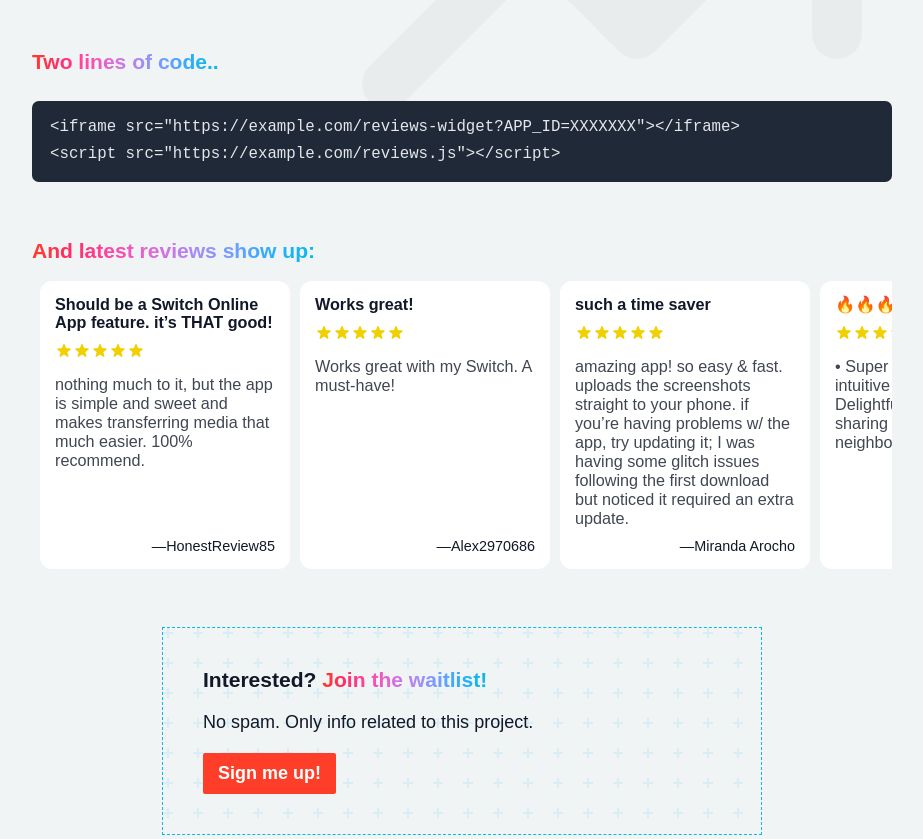
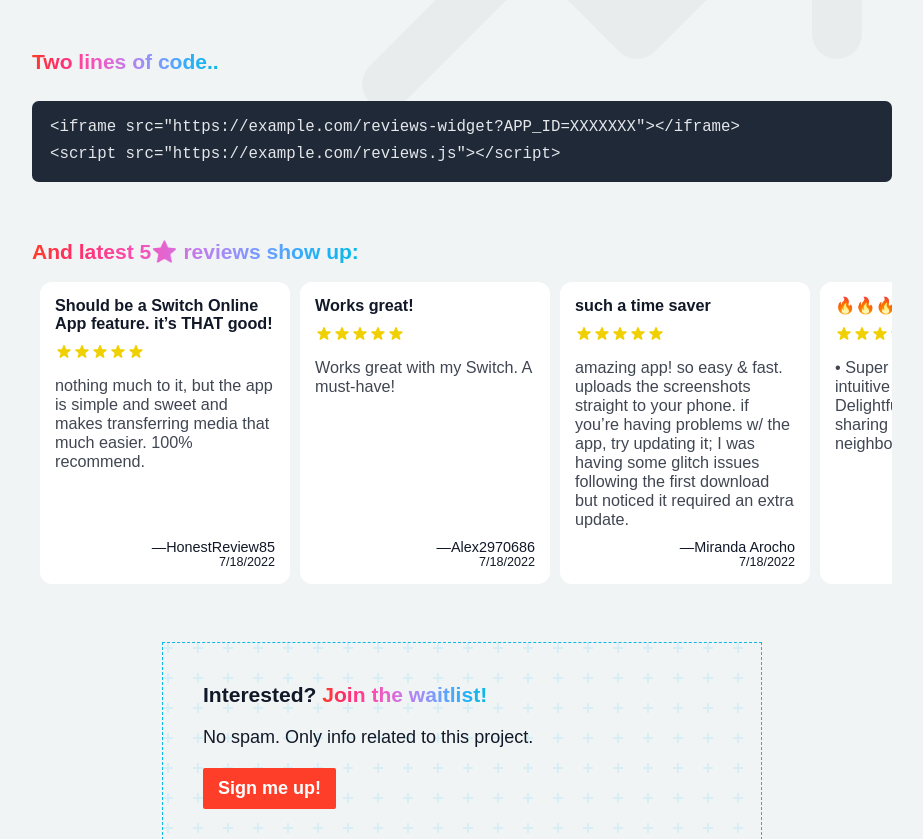
Before and after one commit to nemecek-filip/landing-page-reviews, a plain HTML site: page index.html in a window 1280 px wide. Shown: the part 261-1100 px from the top of the page, without its empty margins (178-1101 px from the left). Drawn offline with Linux system fonts and the light colour scheme.

Commit message:
Added timestamps, clarified 5-star reviews

```diff
--- a/index.html
+++ b/index.html
@@ -43,7 +43,7 @@
     <pre><code>&lt;iframe src=&quot;https://example.com/reviews-widget?APP_ID=XXXXXXX&quot;&gt;&lt;/iframe&gt;<br>&lt;script src=&quot;https://example.com/reviews.js&quot;&gt;&lt;/script&gt;</code></pre>
 
 
-    <h3 class="gradient-text" style="margin-bottom: 10px; margin-top: 30px">And latest reviews show up:</h3>
+    <h3 class="gradient-text" style="margin-bottom: 10px; margin-top: 30px">And latest 5⭐️ reviews show up:</h3>
     <section>
         <div id="reviewsContainer">
 
@@ -103,6 +103,7 @@
         </div>
         <p class="review-text"></p>
         <p class="review-by">&mdash;<span class="review-author"></span></p>
+        <p class="review-timestamp"></p>
     </div>
 </template>
 
@@ -155,6 +156,8 @@
         reviewNode.querySelector(".review-text").textContent = review.text;
         reviewNode.querySelector(".review-title").textContent = review.title;
 
+        reviewNode.querySelector(".review-timestamp").textContent = new Date().toLocaleDateString();
+
         reviewsContainer.appendChild(reviewNode);
     });
 </script>
--- a/styles.css
+++ b/styles.css
@@ -224,10 +224,16 @@ img {
     margin-bottom: 10px;
 }
 
-.review-card .review-by {
+.review-card .review-by
+ {
     margin-top: auto;
     text-align: right;
     font-size: 0.8rem;
+}
+
+.review-card .review-timestamp {
+    font-size: 0.7rem;
+    text-align: right;
 }
 
 .review-stars {
```
